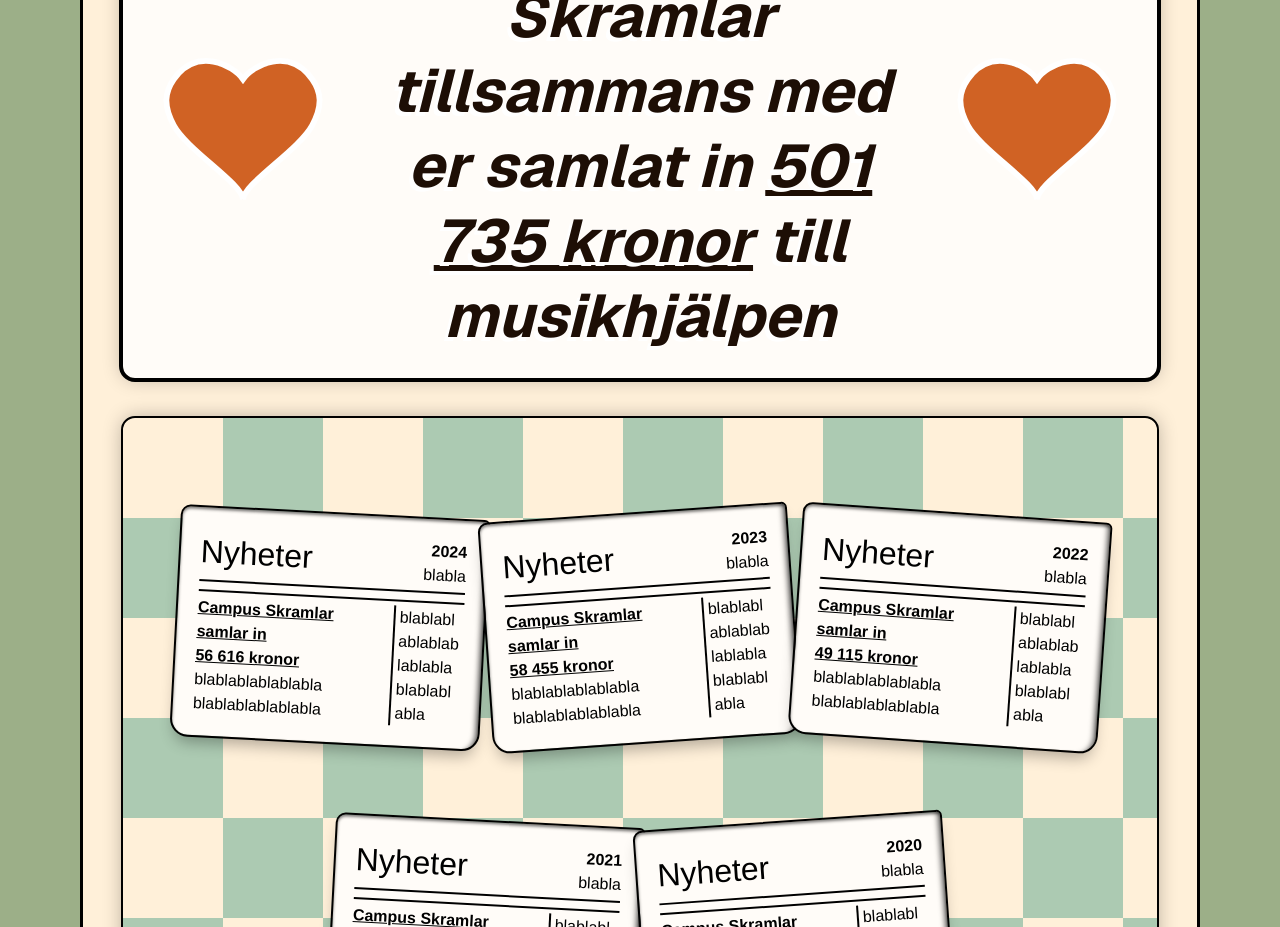
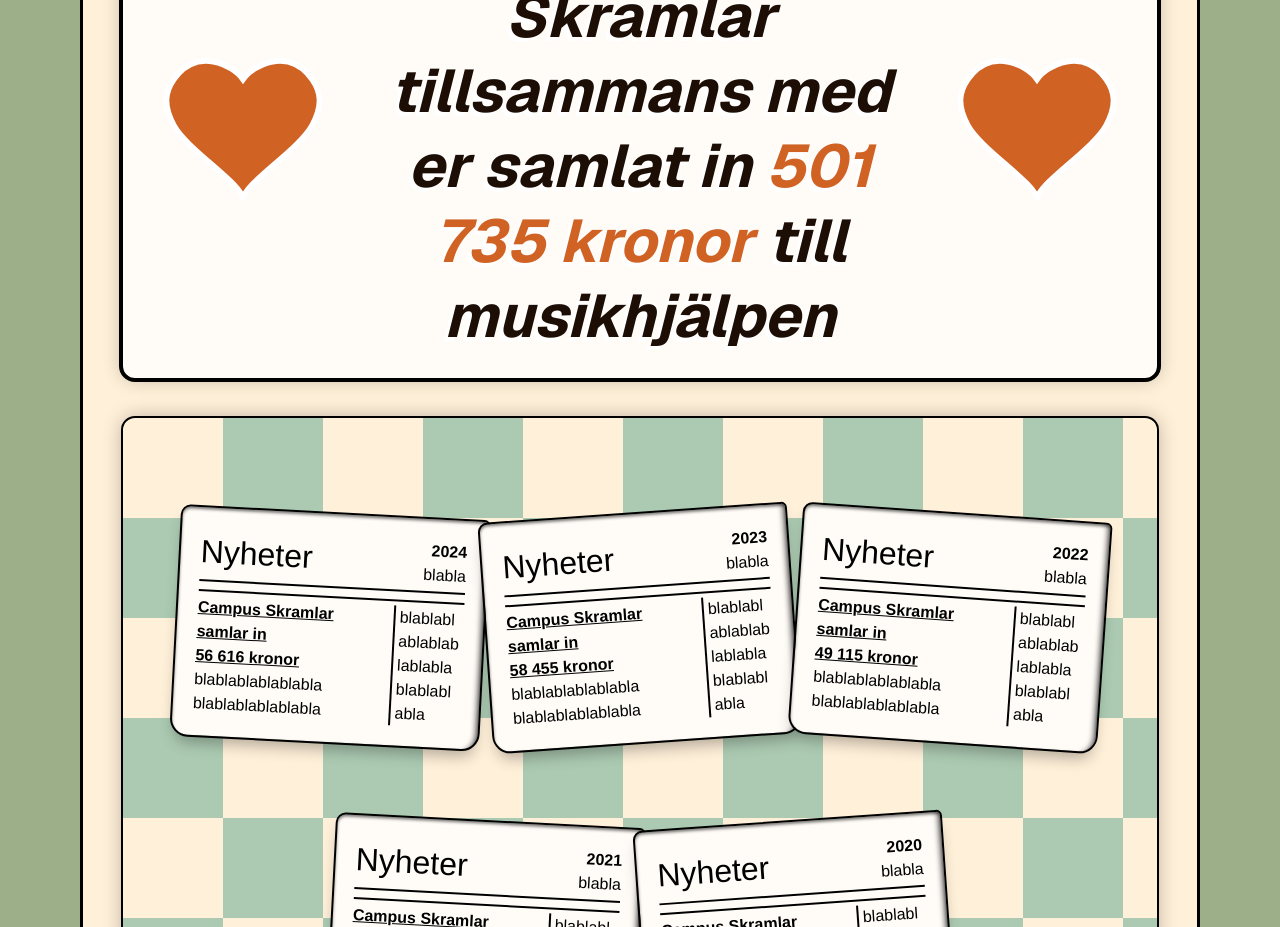
Before and after one commit to JoelHellberg/campus-skramlar, a Next.js app: page / in a window 1280 px wide. Shown: the part 5500-6427 px from the top of the page. Built offline with nearby package versions, Linux system fonts and the light colour scheme; no server answers; the database is empty; a web font is replaced by a local one.

Commit message:
Ändrad styling på "history" headern

```diff
--- a/sections/history/history.tsx
+++ b/sections/history/history.tsx
@@ -35,7 +35,8 @@ export default function History() {
           >
             I 5 år har Campus Skramlar tillsammans med er samlat in{" "}
             <span> </span>
-            <span className="underline">501 735 kronor</span> till musikhjälpen
+            <span className="text-[#D06224]">501 735 kronor</span> till
+            musikhjälpen
           </h3>
           <img
             src="\vectorGraphics\heart.svg"
```
